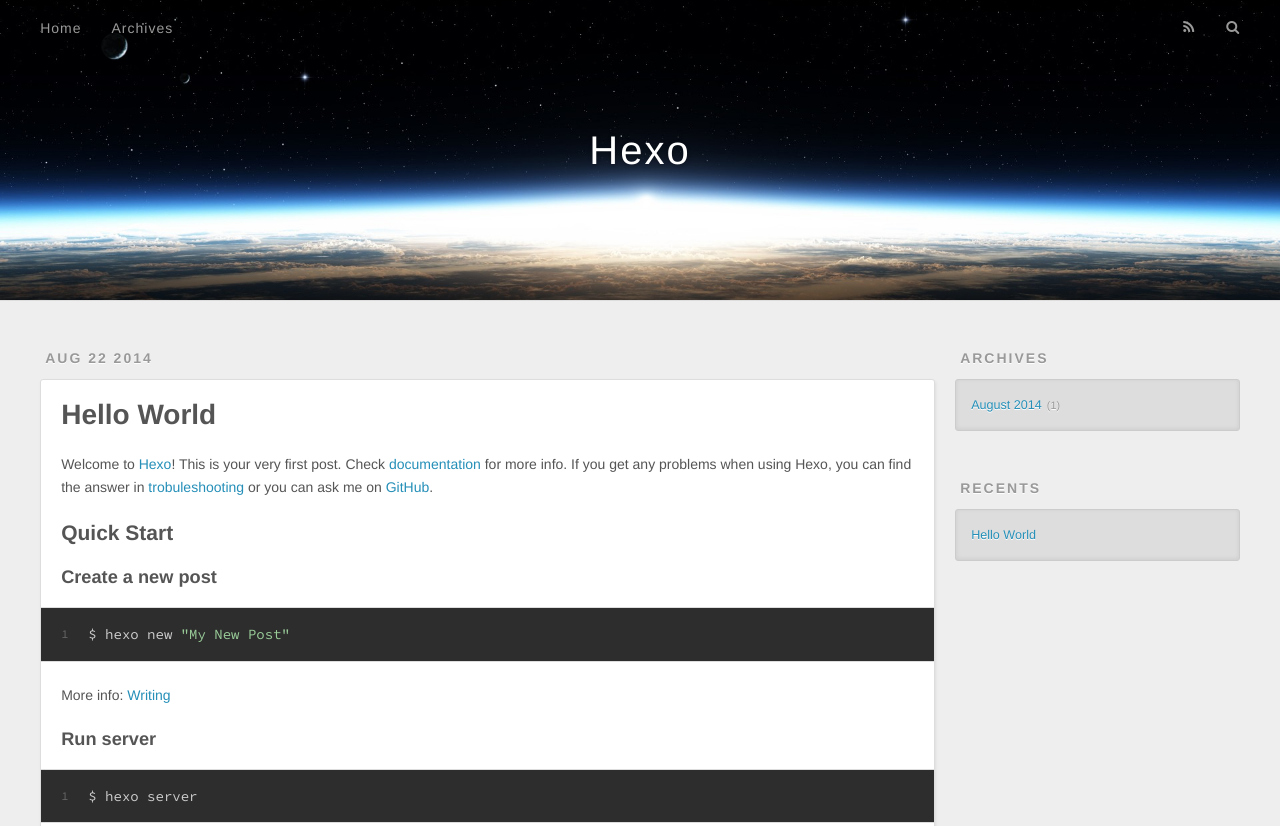
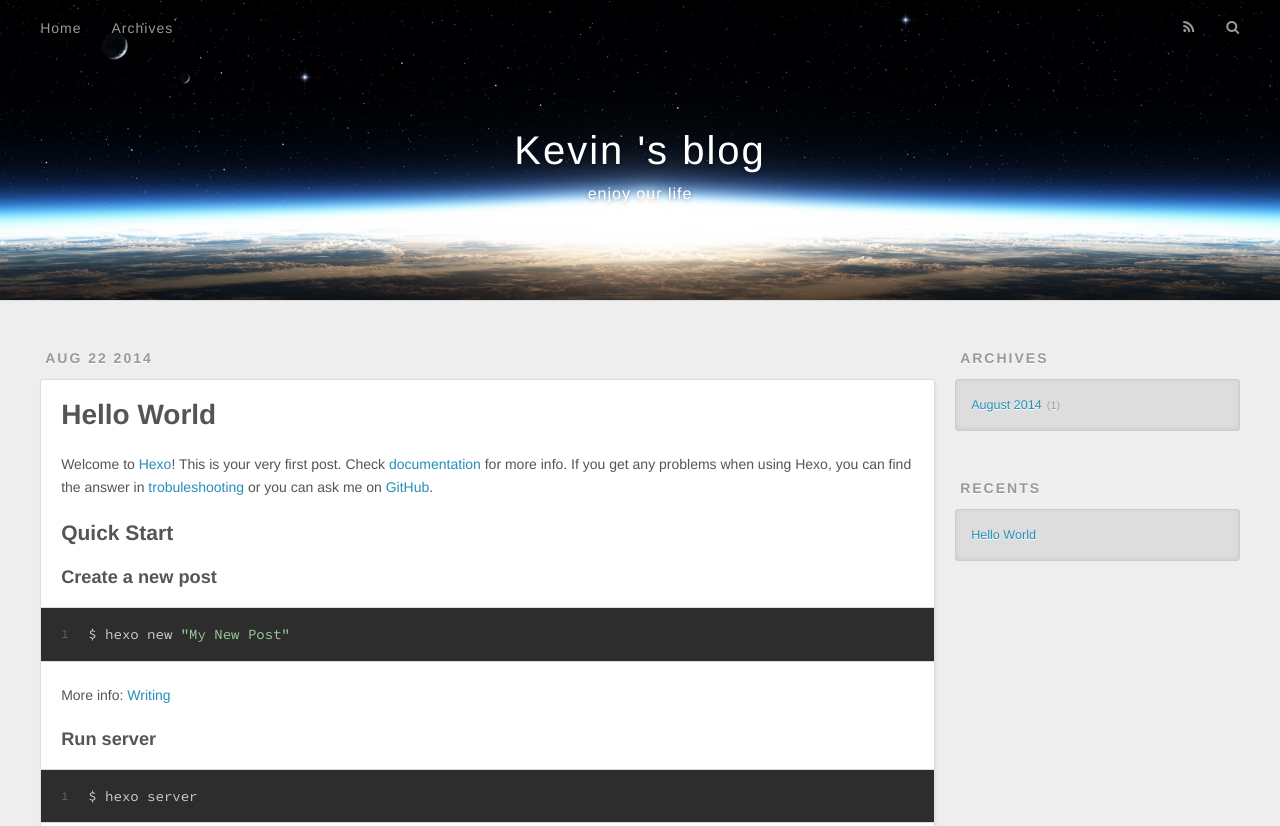
Before and after one commit to jixieshi999/juahya, a plain HTML site: page index.html in a window 1280 px wide. Shown: the top 826 px of the page. Drawn offline with nearby package versions, Linux system fonts and the light colour scheme.

Commit message:
Site updated: 2014-08-22 16:16:05

```diff
--- a/index.html
+++ b/index.html
@@ -3,20 +3,20 @@
 <head>
   <meta charset="utf-8">
 
-  <title>Hexo</title>
+  <title>Kevin &#39;s blog</title>
   <meta name="viewport" content="width=device-width, initial-scale=1, maximum-scale=1">
   <meta name="description">
 <meta property="og:type" content="website">
-<meta property="og:title" content="Hexo">
+<meta property="og:title" content="Kevin 's blog">
 <meta property="og:url" content="http://yoursite.com/">
-<meta property="og:site_name" content="Hexo">
+<meta property="og:site_name" content="Kevin 's blog">
 <meta property="og:description">
 <meta name="twitter:card" content="summary">
-<meta name="twitter:title" content="Hexo">
+<meta name="twitter:title" content="Kevin 's blog">
 <meta name="twitter:description">
 
 
-    <link rel="alternative" href="/atom.xml" title="Hexo" type="application/atom+xml">
+    <link rel="alternative" href="/atom.xml" title="Kevin &#39;s blog" type="application/atom+xml">
 
 
     <link rel="icon" href="/favicon.png">
@@ -34,8 +34,12 @@
   <div id="header-outer" class="outer">
     <div id="header-title" class="inner">
       <h1 id="logo-wrap">
-        <a href="/" id="logo">Hexo</a>
+        <a href="/" id="logo">Kevin &#39;s blog</a>
       </h1>
+
+        <h2 id="subtitle-wrap">
+          <a href="/" id="subtitle">enjoy our life</a>
+        </h2>
 
     </div>
     <div id="header-inner" class="inner">
@@ -158,7 +162,7 @@
 
   <div class="outer">
     <div id="footer-info" class="inner">
-      &copy; 2014 John Doe<br>
+      &copy; 2014 Kevin Liu<br>
       Powered by <a href="http://hexo.io/" target="_blank">Hexo</a>
     </div>
   </div>
```
Also changed, not shown: 2014/08/22/hello-world/index.html (+9 -5 lines), archives/2014/08/index.html (+11 -7 lines), archives/2014/index.html (+11 -7 lines), archives/index.html (+11 -7 lines).
